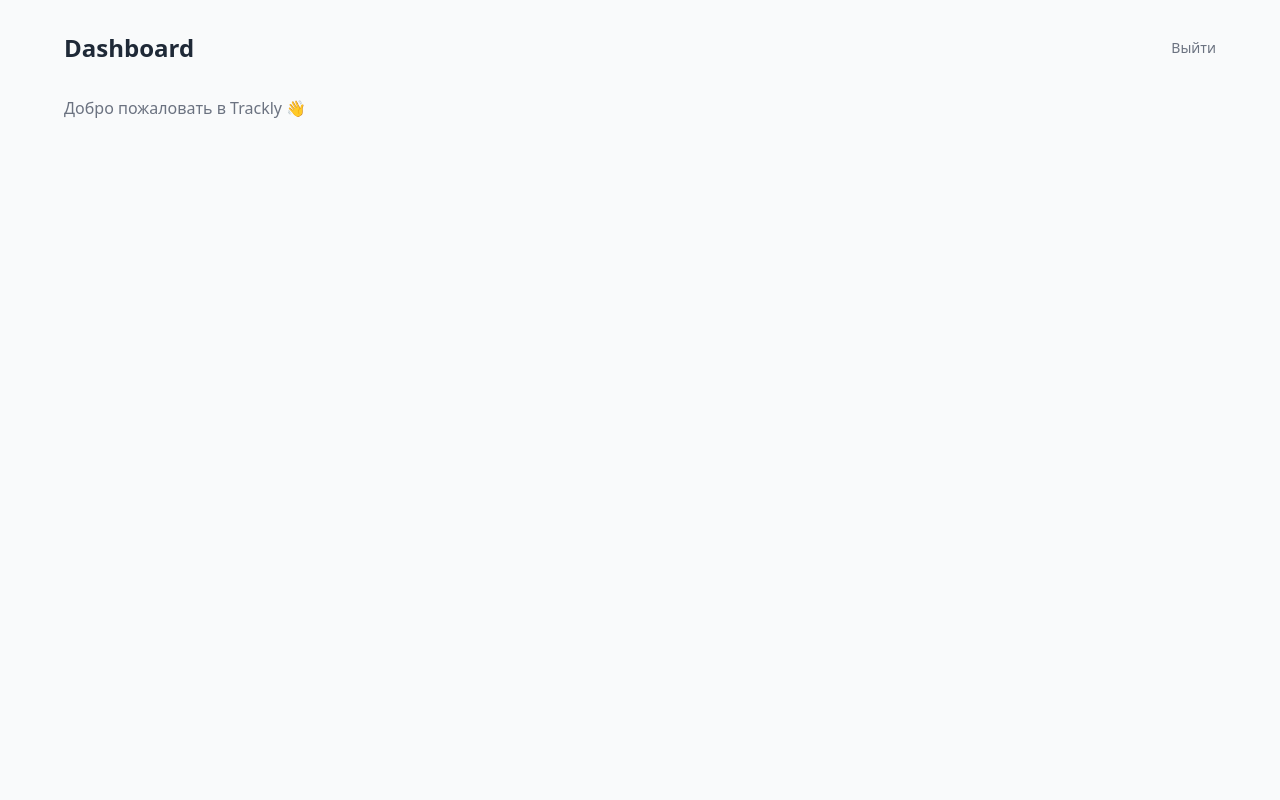
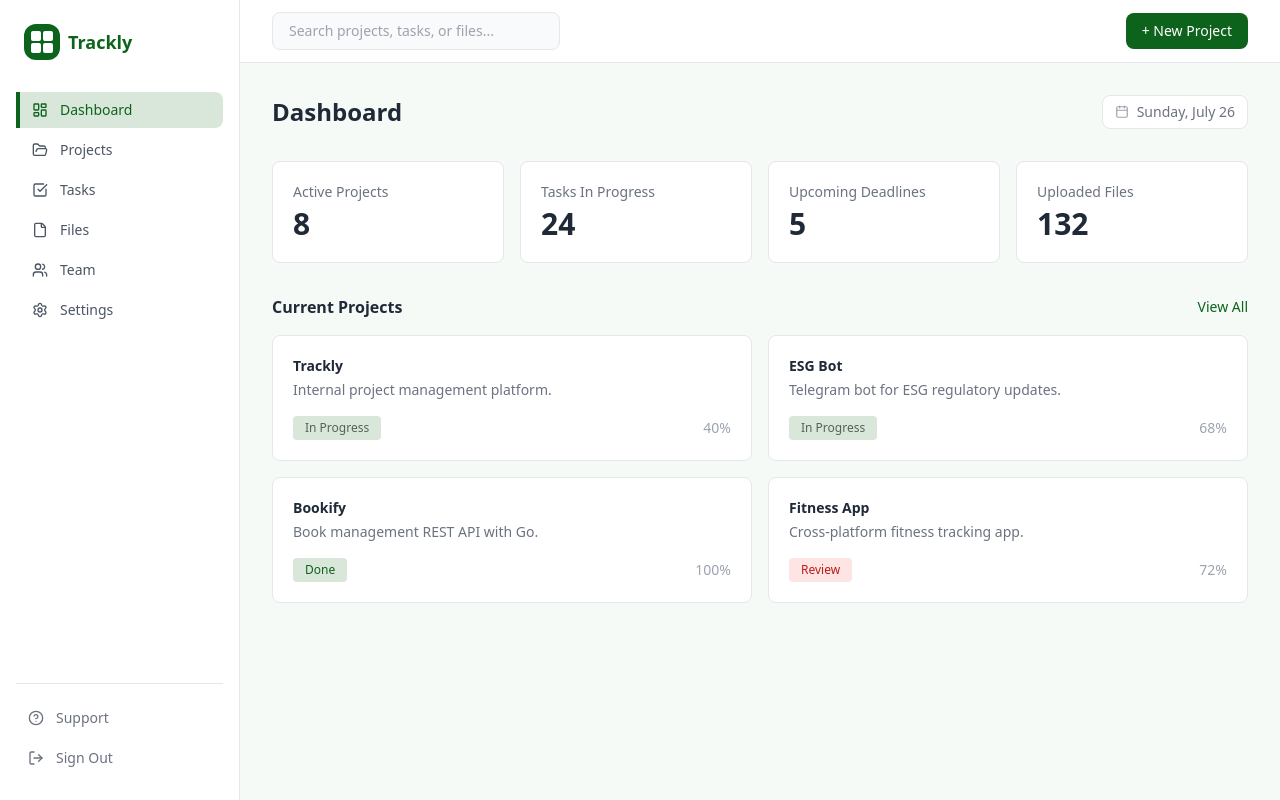
Before and after one commit to Zhantoresh/trackly, a React app in the folder frontend/: page /dashboard in a window 1280 px wide. Built offline with nearby package versions, Linux system fonts and the light colour scheme; sample sign-in values are in the browser's storage; the HTML template or start-up script is replaced by a standard one.

Commit message:
feat: dashboard UI - sidebar, stats, project cards

```diff
--- a/frontend/package.json
+++ b/frontend/package.json
@@ -11,6 +11,7 @@
   },
   "dependencies": {
     "axios": "^1.18.1",
+    "lucide-react": "^1.24.0",
     "react": "^19.2.7",
     "react-dom": "^19.2.7",
     "react-router-dom": "^7.18.1"
--- a/frontend/src/pages/DashboardPage.jsx
+++ b/frontend/src/pages/DashboardPage.jsx
@@ -1,4 +1,37 @@
 import { useNavigate } from 'react-router-dom'
+import { LayoutDashboard, FolderOpen, CheckSquare, File, Users, Settings, HelpCircle, LogOut, Calendar } from 'lucide-react'
+
+const stats = [
+  { label: 'Active Projects', value: 8 },
+  { label: 'Tasks In Progress', value: 24 },
+  { label: 'Upcoming Deadlines', value: 5 },
+  { label: 'Uploaded Files', value: 132 },
+]
+
+const projects = [
+  { name: 'Trackly', description: 'Internal project management platform.', status: 'In Progress', percent: 40 },
+  { name: 'ESG Bot', description: 'Telegram bot for ESG regulatory updates.', status: 'In Progress', percent: 68 },
+  { name: 'Bookify', description: 'Book management REST API with Go.', status: 'Done', percent: 100 },
+  { name: 'Fitness App', description: 'Cross-platform fitness tracking app.', status: 'Review', percent: 72 },
+]
+
+const statusColors = {
+  'In Progress': 'text-gray-600',
+  'Done': 'text-green-700',
+  'Review': 'text-red-500',
+}
+
+const statusBg = {
+  'In Progress': '#D9E6DA',
+  'Done': '#D9E6DA',
+  'Review': '#FFE4E4',
+}
+
+const statusText = {
+  'In Progress': '#556158',
+  'Done': '#0D631B',
+  'Review': '#B91C1C',
+}
 
 export default function DashboardPage() {
   const navigate = useNavigate()
@@ -9,19 +42,125 @@ export default function DashboardPage() {
   }
 
   return (
-    <div className="min-h-screen bg-gray-50 p-8">
-      <div className="max-w-6xl mx-auto">
-        <div className="flex items-center justify-between mb-8">
-          <h1 className="text-2xl font-semibold text-gray-800">Dashboard</h1>
-          <button
-            onClick={handleLogout}
-            className="text-sm text-gray-500 hover:text-red-500 transition"
-          >
-            Выйти
-          </button>
+    <div className="flex min-h-screen bg-gray-50">
+      {/* Sidebar */}
+
+<aside className="w-60 bg-white border-r border-gray-200 flex flex-col py-6 px-4 fixed h-full">
+  <div className="flex items-center gap-2 mb-8 px-2">
+    <div className="w-9 h-9 rounded-xl flex items-center justify-center" style={{backgroundColor: '#0D631B'}}>
+      <div className="grid grid-cols-2 gap-0.5 p-1.5">
+        <div className="bg-white rounded-sm w-2.5 h-2.5"></div>
+        <div className="bg-white rounded-sm w-2.5 h-2.5"></div>
+        <div className="bg-white rounded-sm w-2.5 h-2.5"></div>
+        <div className="bg-white rounded-sm w-2.5 h-2.5"></div>
+      </div>
+    </div>
+    <span className="font-semibold text-lg" style={{color: '#0D631B'}}>Trackly</span>
+  </div>
+  <nav className="flex flex-col gap-1 flex-1">
+    {[
+      { name: 'Dashboard', icon: <LayoutDashboard size={16} /> },
+      { name: 'Projects', icon: <FolderOpen size={16} /> },
+      { name: 'Tasks', icon: <CheckSquare size={16} /> },
+      { name: 'Files', icon: <File size={16} /> },
+      { name: 'Team', icon: <Users size={16} /> },
+      { name: 'Settings', icon: <Settings size={16} /> },
+    ].map((item) => (
+      <button
+        key={item.name}
+        className={`text-left px-3 py-2 text-sm font-medium transition flex items-center gap-3 ${
+          item.name === 'Dashboard'
+            ? 'border-l-4 rounded-r-lg'
+            : 'border-l-4 border-transparent rounded-lg hover:bg-gray-100 text-gray-600'
+        }`}
+        style={item.name === 'Dashboard' ? {
+          backgroundColor: '#D9E6DA',
+          borderColor: '#0D631B',
+          color: '#0D631B'
+        } : {}}
+      >
+        {item.icon}
+        {item.name}
+      </button>
+    ))}
+  </nav>
+  <div className="border-t border-gray-200 pt-4 flex flex-col gap-1">
+    <button className="text-left px-3 py-2 text-sm text-gray-500 hover:bg-gray-100 rounded-lg flex items-center gap-3">
+      <HelpCircle size={16} /> Support
+    </button>
+    <button
+      onClick={handleLogout}
+      className="text-left px-3 py-2 text-sm text-gray-500 hover:text-red-500 transition flex items-center gap-3 rounded-lg"
+    >
+      <LogOut size={16} /> Sign Out
+    </button>
+  </div>
+</aside>
+
+      {/* Main content */}
+      <main className="ml-60 flex-1 min-h-screen" style={{backgroundColor: '#F6FAF7'}}>
+  {/* Top bar */}
+  <div className="bg-white border-b border-gray-200 px-8 py-3 flex items-center justify-between">
+    <input
+      type="text"
+      placeholder="Search projects, tasks, or files..."
+      className="border border-gray-200 rounded-lg px-4 py-2 text-sm text-gray-600 w-72 focus:outline-none bg-gray-50"
+    />
+    <button
+      className="text-white px-4 py-2 rounded-lg text-sm font-medium transition"
+      style={{backgroundColor: '#0D631B'}}
+    >
+      + New Project
+    </button>
+  </div>
+
+  <div className="p-8">
+    {/* Header */}
+    <div className="flex items-center justify-between mb-8">
+      <h1 className="text-2xl font-semibold text-gray-800">Dashboard</h1>
+      <span className="text-sm text-gray-500 border border-gray-200 rounded-lg px-3 py-1.5 bg-white flex items-center gap-2">
+  <Calendar size={14} className="text-gray-400" />
+  {new Date().toLocaleDateString('en-US', { weekday: 'long', month: 'long', day: 'numeric' })}
+</span>
+    </div>
+
+    {/* Stats */}
+    <div className="grid grid-cols-4 gap-4 mb-8">
+      {stats.map((stat) => (
+        <div key={stat.label} className="bg-white border border-gray-200 rounded-lg p-5">
+          <p className="text-sm text-gray-500 mb-1">{stat.label}</p>
+          <p className="text-3xl font-semibold text-gray-800">{stat.value}</p>
         </div>
-        <p className="text-gray-500">Добро пожаловать в Trackly 👋</p>
-      </div>
+      ))}
+    </div>
+
+    {/* Projects */}
+    <div className="flex items-center justify-between mb-4">
+      <h2 className="text-base font-semibold text-gray-800">Current Projects</h2>
+      <button className="text-sm hover:underline" style={{color: '#0D631B'}}>View All</button>
+    </div>
+    <div className="grid grid-cols-2 gap-4">
+      {projects.map((project) => (
+        <div key={project.name} className="bg-white border border-gray-200 rounded-lg p-5 cursor-pointer hover:border-green-300 transition">
+          <h3 className="text-sm font-semibold text-gray-800 mb-1">{project.name}</h3>
+          <p className="text-sm text-gray-500 mb-4">{project.description}</p>
+          <div className="flex items-center justify-between">
+            <span className="text-xs px-3 py-1 font-medium"
+  style={{
+    backgroundColor: statusBg[project.status],
+    color: statusText[project.status],
+    borderRadius: '4px'
+  }}
+>
+  {project.status}
+            </span>
+            <span className="text-sm text-gray-400">{project.percent}%</span>
+          </div>
+        </div>
+      ))}
+    </div>
+  </div>
+</main>
     </div>
   )
 }
--- a/frontend/src/pages/LoginPage.jsx
+++ b/frontend/src/pages/LoginPage.jsx
@@ -21,42 +21,51 @@ export default function LoginPage() {
   }
 
   return (
-    <div className="min-h-screen bg-gray-50 flex items-center justify-center">
-      <div className="bg-white p-8 rounded-lg shadow-sm border border-gray-200 w-full max-w-md">
-        <h1 className="text-2xl font-semibold text-gray-800 mb-6">Войти в Trackly</h1>
+    <div className="min-h-screen bg-gray-50 flex flex-col items-center justify-center">
+      <div className="bg-white p-8 rounded-xl border border-gray-200 w-full max-w-sm">
+        <div className="flex items-center gap-2 mb-6">
+          <img src="/src/assets/logo.png" alt="Trackly" className="w-7 h-7" />
+          <span className="font-semibold text-green-700 text-base">Trackly</span>
+        </div>
+        <h1 className="text-2xl font-semibold text-gray-800 mb-1">Welcome back</h1>
+        <p className="text-sm text-gray-500 mb-6">Sign in to your workspace</p>
         {error && <p className="text-red-500 text-sm mb-4">{error}</p>}
         <form onSubmit={handleSubmit} className="space-y-4">
           <div>
             <label className="block text-sm text-gray-600 mb-1">Email</label>
             <input
               type="email"
+              placeholder="name@company.com"
               value={email}
               onChange={(e) => setEmail(e.target.value)}
-              className="w-full border border-gray-300 rounded-lg px-3 py-2 text-sm focus:outline-none focus:border-green-500"
+              className="w-full border border-gray-300 rounded-lg px-3 py-2 text-sm focus:outline-none focus:border-green-600"
               required
             />
           </div>
           <div>
-            <label className="block text-sm text-gray-600 mb-1">Пароль</label>
+            <label className="block text-sm text-gray-600 mb-1">Password</label>
             <input
               type="password"
+              placeholder="••••••••"
               value={password}
               onChange={(e) => setPassword(e.target.value)}
-              className="w-full border border-gray-300 rounded-lg px-3 py-2 text-sm focus:outline-none focus:border-green-500"
+              className="w-full border border-gray-300 rounded-lg px-3 py-2 text-sm focus:outline-none focus:border-green-600"
               required
             />
           </div>
           <button
             type="submit"
-            className="w-full bg-green-600 text-white py-2 rounded-lg text-sm font-medium hover:bg-green-700 transition"
+            className="w-full bg-green-700 text-white py-2 rounded-lg text-sm font-medium hover:bg-green-800 transition"
           >
-            Войти
+            Sign in
           </button>
         </form>
         <p className="text-sm text-gray-500 mt-4 text-center">
-          Нет аккаунта? <Link to="/register" className="text-green-600 hover:underline">Зарегистрироваться</Link>
+          Don't have an account?{' '}
+          <Link to="/register" className="text-green-700 hover:underline">Sign up</Link>
         </p>
       </div>
+      <p className="text-xs text-gray-400 mt-6">© 2026 Trackly.</p>
     </div>
   )
 }
--- a/frontend/src/pages/RegisterPage.jsx
+++ b/frontend/src/pages/RegisterPage.jsx
@@ -22,18 +22,24 @@ export default function RegisterPage() {
   }
 
   return (
-    <div className="min-h-screen bg-gray-50 flex items-center justify-center">
-      <div className="bg-white p-8 rounded-lg shadow-sm border border-gray-200 w-full max-w-md">
-        <h1 className="text-2xl font-semibold text-gray-800 mb-6">Создать аккаунт</h1>
+    <div className="min-h-screen bg-gray-50 flex flex-col items-center justify-center">
+      <div className="bg-white p-8 rounded-xl border border-gray-200 w-full max-w-sm">
+      <div className="flex items-center gap-2 mb-6">
+  <img src="/src/assets/logo.png" alt="Trackly" className="w-7 h-7" />
+  <span className="font-semibold text-green-700 text-base">Trackly</span>
+</div>
+        <h1 className="text-2xl font-semibold text-gray-800 mb-1">Create an account</h1>
+        <p className="text-sm text-gray-500 mb-6">Start managing your projects in one workspace.</p>
         {error && <p className="text-red-500 text-sm mb-4">{error}</p>}
         <form onSubmit={handleSubmit} className="space-y-4">
           <div>
-            <label className="block text-sm text-gray-600 mb-1">Имя</label>
+            <label className="block text-sm text-gray-600 mb-1">Full name</label>
             <input
               type="text"
+              placeholder="Enter your full name"
               value={name}
               onChange={(e) => setName(e.target.value)}
-              className="w-full border border-gray-300 rounded-lg px-3 py-2 text-sm focus:outline-none focus:border-green-500"
+              className="w-full border border-gray-300 rounded-lg px-3 py-2 text-sm focus:outline-none focus:border-green-600"
               required
             />
           </div>
@@ -41,33 +47,37 @@ export default function RegisterPage() {
             <label className="block text-sm text-gray-600 mb-1">Email</label>
             <input
               type="email"
+              placeholder="name@company.com"
               value={email}
               onChange={(e) => setEmail(e.target.value)}
-              className="w-full border border-gray-300 rounded-lg px-3 py-2 text-sm focus:outline-none focus:border-green-500"
+              className="w-full border border-gray-300 rounded-lg px-3 py-2 text-sm focus:outline-none focus:border-green-600"
               required
             />
           </div>
           <div>
-            <label className="block text-sm text-gray-600 mb-1">Пароль</label>
+            <label className="block text-sm text-gray-600 mb-1">Password</label>
             <input
               type="password"
+              placeholder="••••••••"
               value={password}
               onChange={(e) => setPassword(e.target.value)}
-              className="w-full border border-gray-300 rounded-lg px-3 py-2 text-sm focus:outline-none focus:border-green-500"
+              className="w-full border border-gray-300 rounded-lg px-3 py-2 text-sm focus:outline-none focus:border-green-600"
               required
             />
           </div>
           <button
             type="submit"
-            className="w-full bg-green-600 text-white py-2 rounded-lg text-sm font-medium hover:bg-green-700 transition"
+            className="w-full bg-green-700 text-white py-2 rounded-lg text-sm font-medium hover:bg-green-800 transition"
           >
-            Зарегистрироваться
+            Create Account
           </button>
         </form>
         <p className="text-sm text-gray-500 mt-4 text-center">
-          Уже есть аккаунт? <Link to="/login" className="text-green-600 hover:underline">Войти</Link>
+          Already have an account?{' '}
+          <Link to="/login" className="text-green-700 hover:underline">Log in</Link>
         </p>
       </div>
+      <p className="text-xs text-gray-400 mt-6">© 2026 Trackly.</p>
     </div>
   )
 }
```
Also changed, not shown: frontend/src/assets/logo.png (added), 1 other file (tests, documents, lock files or other folders).
